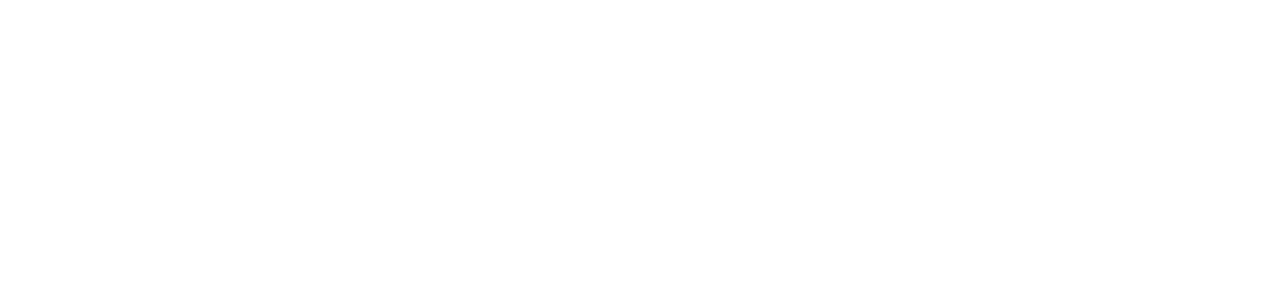
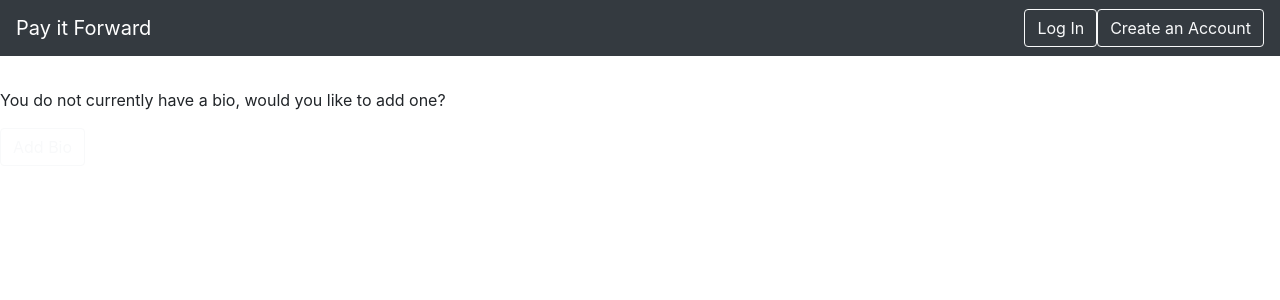
Before and after one commit to remote-software-fa20-PayItForward/PayItForward, a React (Create React App) app in the folder frontend/: page /userpage in a window 1280 px wide. Shown: the top 300 px of the page. Built offline with nearby package versions, Linux system fonts and the light colour scheme; no server answers.

Commit message:
userpage displays now

```diff
--- a/frontend/src/App.js
+++ b/frontend/src/App.js
@@ -4,6 +4,7 @@ import HomePage from './HomePage';
 import Register from './Register';
 import Login from './Login';
 import MFA from './MFA';
+import UserPage from './UserPage';
 
 function App() {
   return (
@@ -12,6 +13,7 @@ function App() {
       <Route exact path="/login" component={Login} />
       <Route exact path="/register" component={Register} />
       <Route exact path="/mfa" component={MFA} />
+      <Route exact path="/userpage" component={UserPage} />
     </Router>
   );
 }
--- a/frontend/src/UserPage.js
+++ b/frontend/src/UserPage.js
@@ -1,8 +1,14 @@
 import './UserPage.css';
-import React, { Component } from "react";
 import Navbar from 'react-bootstrap/Navbar';
 import Button from 'react-bootstrap/Button';
-import ButtonGroup from 'react-bootstrap/ButtonGroup'
+import Container from 'react-bootstrap/Container';
+import Row from 'react-bootstrap/Row';
+import Col from 'react-bootstrap/Col';
+import Card from 'react-bootstrap/Card';
+import { Link } from 'react-router-dom';
+import React, { Component } from "react";
+import NavBar from './Navbar'
+
 
 
 class UserPage extends Component {
@@ -12,26 +18,36 @@ class UserPage extends Component {
             username: "",
             firstname: "",
             lastname: "",
-            bio:""
+            bio: ""
         }
     }
 
+
+
+	componentDidMount() {
+        fetch('/user', {credentials: 'include'}).then((response) => {
+            response.json().then(body => {
+                this.setState({
+                    username: body.username,
+                    firstname: body.first,
+                    lastname: body.last,
+                    bio: body.bio
+                })
+            });
+        });
+    }
 
 	edit() {
 
 	}
 
 
-
-
-
-
-
-
 	render() {
         return(
 
-        	<div>
+        	<div>{}
+        	<NavBar />
+        	<br />
                 	<h2> {this.state.firstname} </h2>
                     {this.state.bio &&
                 	<p> {this.state.bio} </p> }
```
